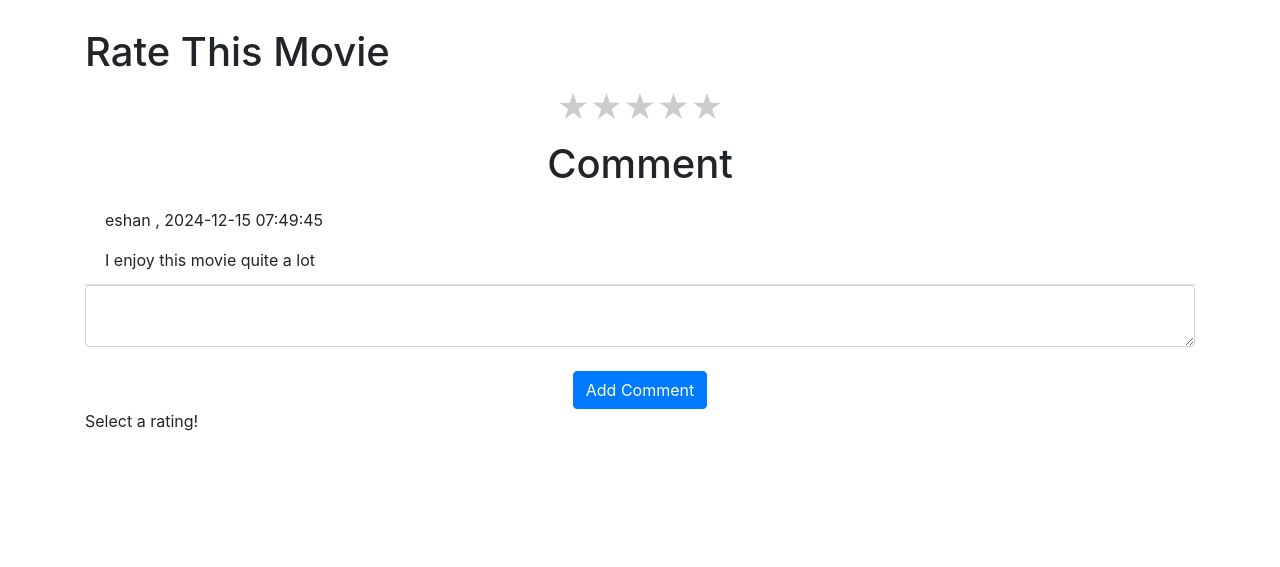
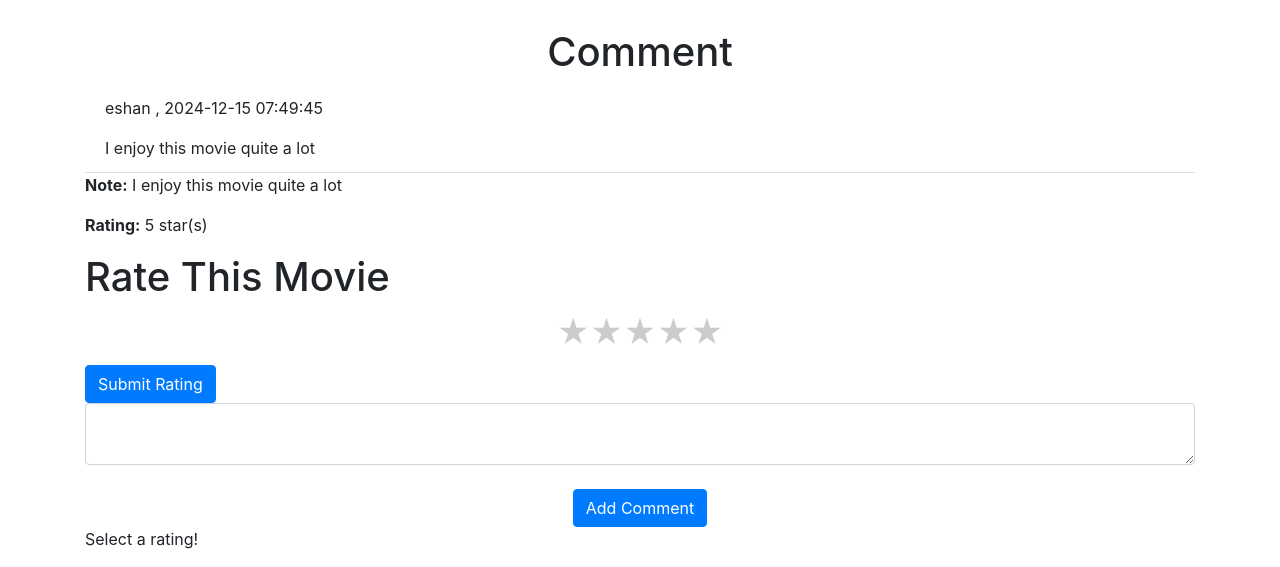
Before and after one commit to MasterFlame107/PWA-REVIEW-APP, a Flask app: template webtry/Website/templates/moviebase.html in a window 1280 px wide. Shown: the part 325-892 px from the top of the page. Before the commit the page ends 756 px from the top, so only its background shows below. Run offline with Flask 3, Linux system fonts and the light colour scheme; the template is opened without the code that fills it: values that come from a table or form of the project are taken from there, most other values are stand-ins (such as "Sample title", 1, 10 or a date in 2020); some libraries are stand-ins or nearby versions.

Commit message:
added star ratings to comments attempt 1

```diff
--- a/webtry/Website/models.py
+++ b/webtry/Website/models.py
@@ -11,6 +11,7 @@ class Note(db.Model):
     movie_page = db.Column(db.String(150))
     user_id = db.Column(db.Integer, db.ForeignKey('user.id'))
     user_name = db.Column(db.String(150))
+    rating = db.Column(db.Integer)
 
 
 class User(db.Model, UserMixin):
--- a/webtry/Website/templates/moviebase.html
+++ b/webtry/Website/templates/moviebase.html
@@ -56,7 +56,24 @@
 </div>
 
 <br /><br />
+<h1 align="center">Comment</h1>
+    <ul class="list-group list-group-flush" id="notes">
+      {% for note in movie_notes %}
+        <li class="list-group-item">
+        <p>{{note.user_name}} ,  {{note.date}}</p>
+        {{ note.data }}
+        <!-- <button type="button" class="close" onClick="deleteNote({{note.Id}})">
+          <span aria-hidden="true">&times;</span>
+        </button> -->
+        </li>
+        {% if note.data %}
+          <p><strong>Note:</strong> {{ note.data }}</p>
+        {% endif %}
+        <p><strong>Rating:</strong> {{ note.rating }} star(s)</p>
+      {% endfor %}
+    </ul>
     <h1>Rate This Movie</h1>
+    <form methpd='POST'>
     <div class="star-rating">
       <!-- The stars -->
       <input type="radio" id="star5" name="rating" value="5">
@@ -74,18 +91,8 @@
       <input type="radio" id="star1" name="rating" value="1">
       <label for="star1" title="1 star">★</label>
     </div>
-<h1 align="center">Comment</h1>
-    <ul class="list-group list-group-flush" id="notes">
-      {% for note in movie_notes %}
-      <li class="list-group-item">
-        <p>{{note.user_name}} ,  {{note.date}}</p>
-        {{ note.data }}
-        <!-- <button type="button" class="close" onClick="deleteNote({{note.Id}})">
-          <span aria-hidden="true">&times;</span>
-        </button> -->
-      </li>
-      {% endfor %}
-    </ul>
+    <button type="submit" class="btn btn-primary">Submit Rating</button>
+  </form>
     <form method="POST">
       <textarea name="note" id="note" class="form-control" alttext="Review goes here (300 Characters max)"></textarea>
       <br />
@@ -104,7 +111,6 @@
 
     stars.forEach(star => {
       star.addEventListener('change', () => {
-        ratingDisplay.textContent = `You selected ${star.value} star(s)!`;
       });
     });
   </script>
```
Also changed, not shown: webtry/instance/database.db. Lines whose indentation alone changed are shown as unchanged.
